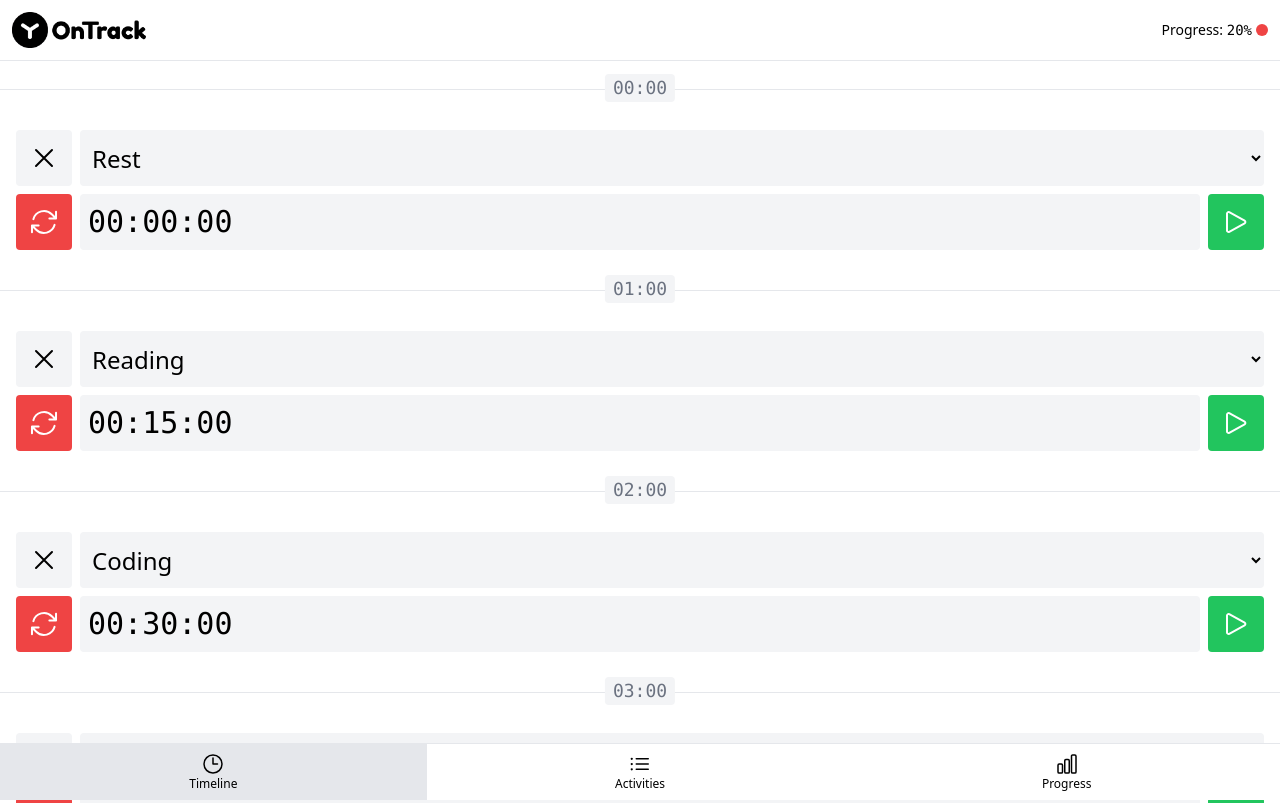
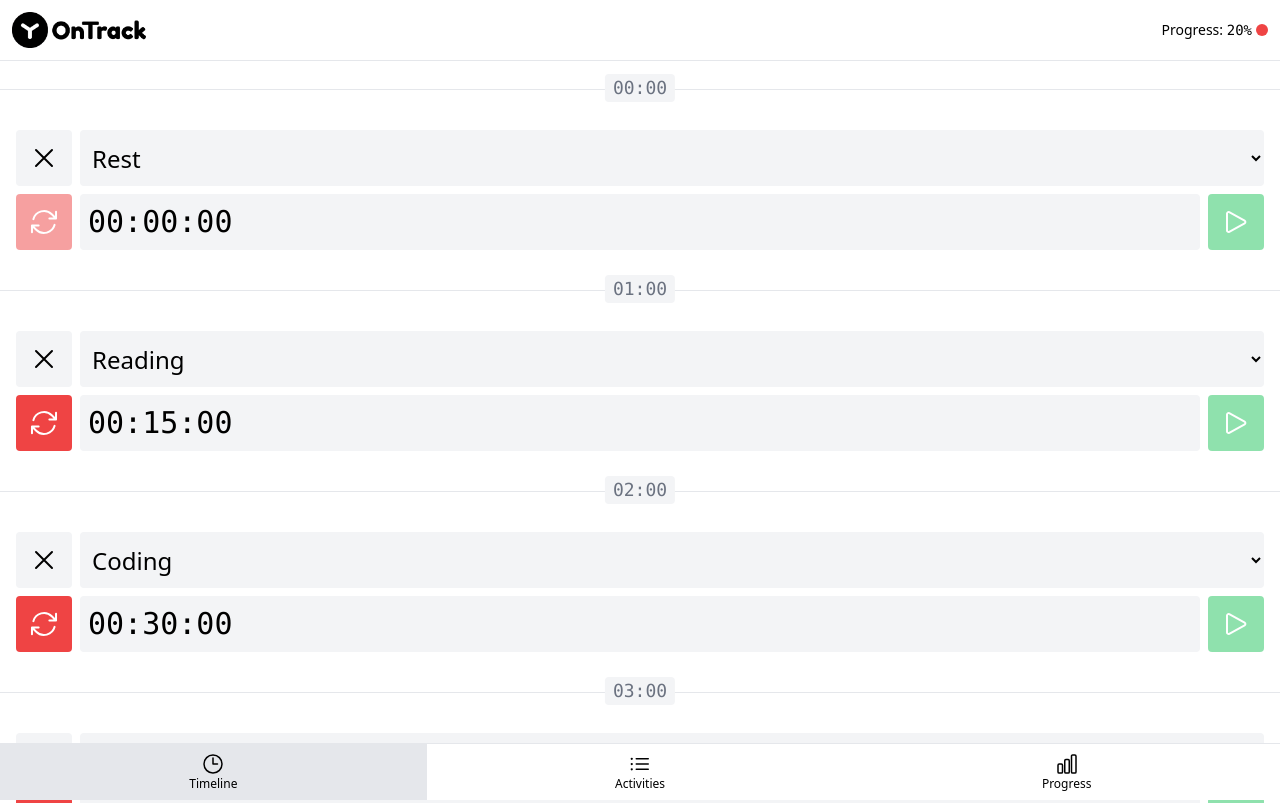
Before and after one commit to 07Rinat07/Vue-Composition-API, a Vue app: page /#timeline in a window 1280 px wide. Shown: the top 803 px of the page. Built offline with nearby package versions, Linux system fonts and the light colour scheme.

Commit message:
Disable stopwatch buttons_53les

```diff
--- a/src/components/TimelineItem.vue
+++ b/src/components/TimelineItem.vue
@@ -9,6 +9,7 @@
 import BaseSelect from './BaseSelect.vue'
 import TimelineHour from './TimelineHour.vue'
 import TimelineStopwatch from './TimelineStopwatch.vue'
+
 const props = defineProps({
   timelineItem: {
     required: true,
@@ -26,16 +27,20 @@
     validator: validateSelectOptions
   }
 })
+
 const emit = defineEmits({
   selectActivity: isActivityValid
 })
+
 function selectActivity(id) {
   emit('selectActivity', findActivityById(id))
 }
+
 function findActivityById(id) {
   return props.activities.find((activity) => activity.id === id) || NULLABLE_ACTIVITY
 }
 </script>
+
 <template>
   <li class="relative flex flex-col gap-2 border-t border-gray-200 py-10 px-4">
     <TimelineHour :hour="timelineItem.hour" />
@@ -45,6 +50,6 @@
         :options="activitySelectOptions"
         @select="selectActivity"
     />
-    <TimelineStopwatch :seconds="timelineItem.activitySeconds" />
+    <TimelineStopwatch :seconds="timelineItem.activitySeconds" :hour="timelineItem.hour" />
   </li>
 </template>
--- a/src/components/TimelineStopwatch.vue
+++ b/src/components/TimelineStopwatch.vue
@@ -8,35 +8,49 @@
   BUTTON_TYPE_DANGER
 } from '../constants'
 import { formatSeconds } from '../functions'
-import { isNumber } from '../validators'
+import { isNumber, isHourValid } from '../validators'
 import BaseButton from './BaseButton.vue'
+
 const props = defineProps({
   seconds: {
     default: 0,
     type: Number,
     validator: isNumber
+  },
+  hour: {
+    required: true,
+    type: Number,
+    validator: isHourValid
   }
 })
+
 const seconds = ref(props.seconds)
 const isRunning = ref(false)
+
+const isStartButtonDisabled = props.hour !== new Date().getHours()
+
 function start() {
   isRunning.value = setInterval(() => {
     seconds.value++
   }, MILLISECONDS_IN_SECOND)
 }
+
 function stop() {
   clearInterval(isRunning.value)
+
   isRunning.value = false
 }
+
 function reset() {
   stop()
+
   seconds.value = 0
 }
 </script>
 
 <template>
   <div class="flex w-full gap-2">
-    <BaseButton :type="BUTTON_TYPE_DANGER" @click="reset">
+    <BaseButton :type="BUTTON_TYPE_DANGER" :disabled="!seconds" @click="reset">
       <ArrowPathIcon class="h-8" />
     </BaseButton>
     <div class="flex flex-grow items-center rounded bg-gray-100 px-2 font-mono text-3xl">
@@ -45,7 +59,7 @@
     <BaseButton v-if="isRunning" :type="BUTTON_TYPE_WARNING" @click="stop">
       <PauseIcon class="h-8" />
     </BaseButton>
-    <BaseButton v-else :type="BUTTON_TYPE_SUCCESS" @click="start">
+    <BaseButton v-else :type="BUTTON_TYPE_SUCCESS" :disabled="isStartButtonDisabled" @click="start">
       <PlayIcon class="h-8" />
     </BaseButton>
   </div>
```
Lines whose indentation alone changed are shown as unchanged.
